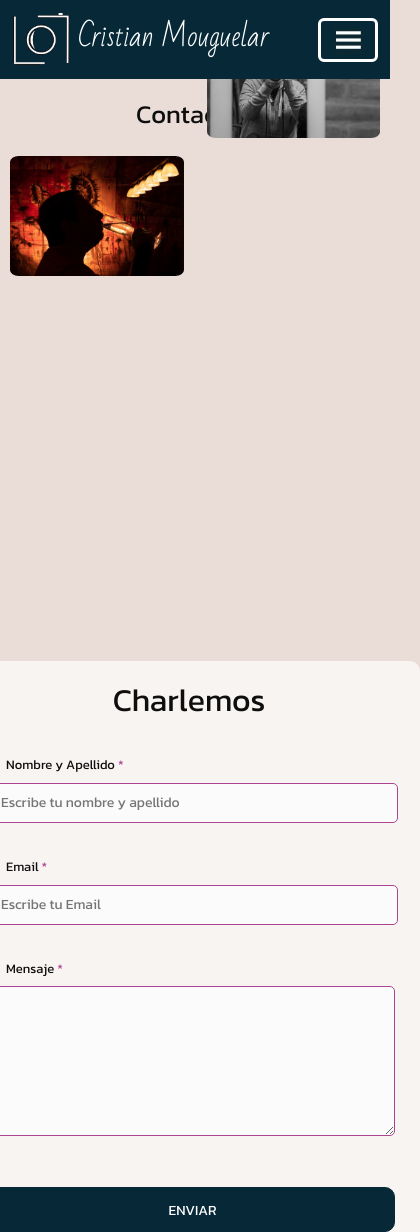
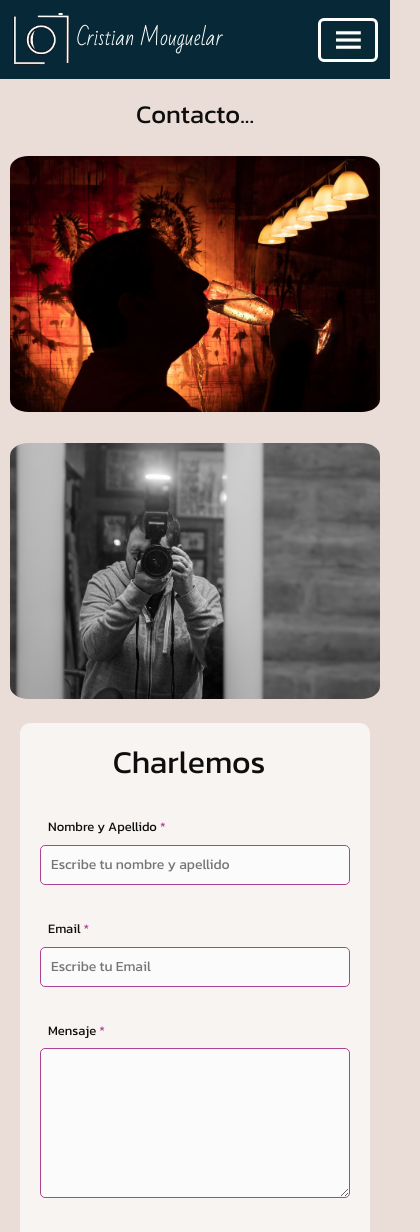
Before and after one commit to Muguesoft/Proyecto_Coder, a website: page pages/contacto.html in a window 390 px wide. Shown: the top 1232 px of the page, 420 px wide, since content can reach past the window. Drawn offline with nearby package versions, Linux system fonts and the light colour scheme.

Commit message:
noche_140823

```diff
--- a/scss/_mediaqueries.scss
+++ b/scss/_mediaqueries.scss
@@ -11,14 +11,49 @@
 
 @media only screen
   and (max-width: 576px) {
+
+    header{
+      .navbar{
+        .container-fluid{
+          .cristian-mouguelar{
+            font-size: 1.3rem;
+
+            img{
+              width: 59px;
+              height: auto;
+            }
+          }
+        }
+      }
+    }
+
+    main{
+      section{
+        .contenedor_acerca_de{
+          .imagen_acerca_de_mi{
+            margin-bottom: 15px;
+            img{
+              width: 350px;
+              height: auto;
+            }
+          }
+        }
         .contenedor_acerca_de_mis_favoritas {
           grid-template-columns: repeat(1, 1fr);
           grid-template-rows: repeat(15, 1fr);
           grid-gap: 5px;
-  }
+
           .contenedor_item_acerca_de_mis_favoritas img {
             opacity: 1;
             padding: 5px;
+          }
+        }
+        article{
+          .frase_fotografo{
+            font-size: 1rem;
+            padding-left: 10px;
+            padding-right: 10px;
+          }
         }
 
         .container-contacto {
@@ -29,35 +64,36 @@
             "foto1"
             "foto2"
             "area-contacto";
+
+            .foto2 img{
+              margin-top: -8rem;
             }
 
-  .cristian-mouguelar{
-    font-size: 1.4rem;
+            .area-contacto {
+              margin-top: -17rem;
+            }
+        }
       }
 
-  .cristian-mouguelar img{
-    width: 59px;
-    height: auto;
-  }
+      .formulario_contacto{
+        width: 350px;
 
-  .frase_fotografo{
-    font-size: 1rem;
-    padding-left: 10px;
-    padding-right: 10px;
-  }
-
-
-
+        .formulario{
+          form{
+            p{
               input{
                 width: 310px;
               }
-
             textarea{
               width: 310px;
               }
-
+            }
             .boton_formulario{
               width: 310px;
+            }
+          }
+        }
+      }
     }
 
 
@@ -71,17 +107,10 @@
     width: 350px;
   }
 
-  .foto2 img{
-    margin-top: -12rem;
-  }
-
-  .area-contacto {
-    margin-top: -12rem;
-    }
 
   .pag-contacto{
     text-align: left;
-    margin-left: 1rem;
+    margin-left: 0.5rem;
   }
 
 }
--- a/scss/estilos.scss
+++ b/scss/estilos.scss
@@ -4,7 +4,7 @@
 @import "acercademisfavoritas";
 @import "referentes";
 @import "contacto";
-@import "mediaqueries";
+
 
 main{
     font-family: Arial, Helvetica, sans-serif;
@@ -261,3 +261,5 @@ footer{
         padding: 10px;
     }
 }
+
+@import "mediaqueries";
```
Also changed, not shown: index.html (+1 -1 lines), css/estilos.css. Lines whose indentation alone changed are shown as unchanged.
